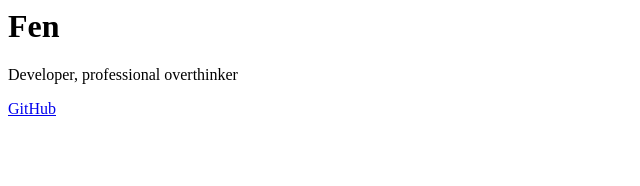
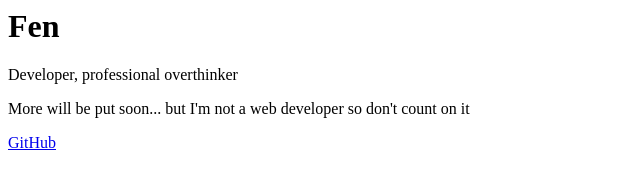
Before and after one commit to FlookyBS/flookybs.github.io, a plain HTML site: page index.html in a window 1280 px wide. Shown: the whole page, without its empty margins (0-640 px from the left). Drawn offline with Linux system fonts and the light colour scheme.

Commit message:
Update index.html

```diff
--- a/index.html
+++ b/index.html
@@ -1,3 +1,4 @@
 <h1>Fen</h1>
 <p>Developer, professional overthinker</p>
+<p>More will be put soon... but I'm not a web developer so don't count on it</p>
 <a href="https://github.com/FlookyBS">GitHub</a>
```
